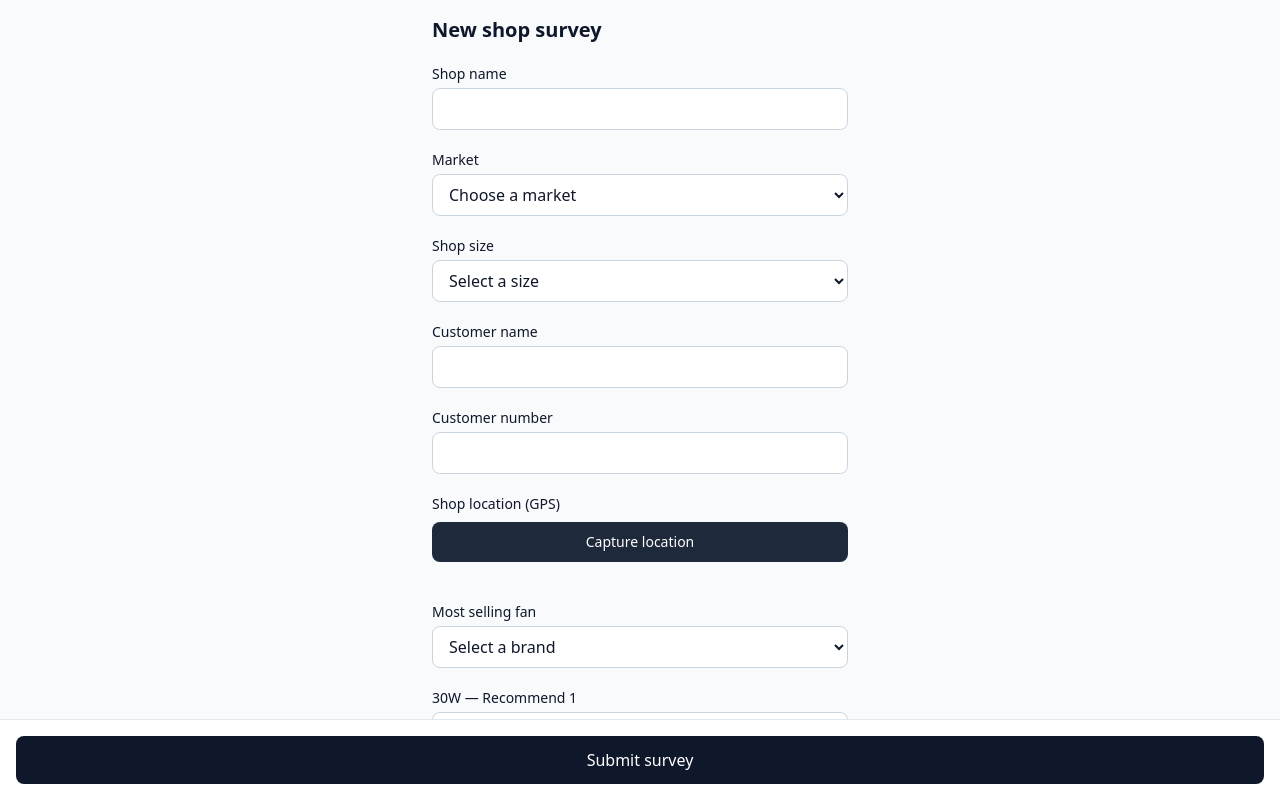
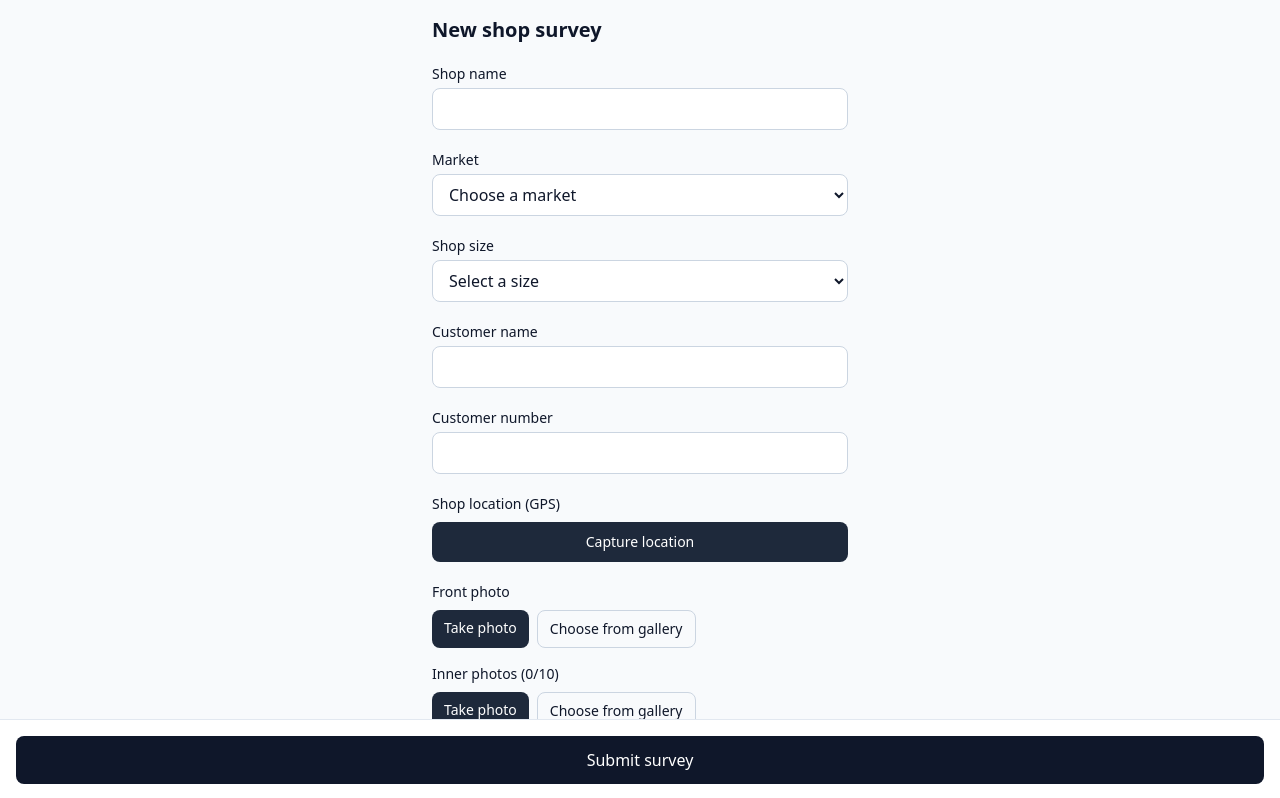
Before and after one commit to abdullahshekha/fans-survey-form, a Next.js app: page /survey/new in a window 1280 px wide. Shown: the top 798 px of the page. Built offline with nearby package versions, Linux system fonts and the light colour scheme.

Commit message:
feat: add camera/gallery photo capture with compression
Co-Authored-By: Claude Sonnet 5 <noreply@anthropic.com>
Claude-Session: https://claude.ai/code/session_01MLkh57YtiPBjQcQNrzVWBW

```diff
--- /dev/null
+++ b/components/form/PhotoCapture.tsx
@@ -0,0 +1,91 @@
+"use client";
+import { useMemo, useRef, useState } from "react";
+import { compressImage } from "@/lib/compression";
+import { MAX_INNER_PHOTOS } from "@/lib/constants";
+
+interface Props {
+  front: File | null;
+  inner: File[];
+  onFrontChange: (f: File | null) => void;
+  onInnerChange: (files: File[]) => void;
+}
+
+function Thumb({ file, onRemove }: { file: File; onRemove: () => void }) {
+  const url = useMemo(() => URL.createObjectURL(file), [file]);
+  return (
+    <div className="relative h-24 w-24 overflow-hidden rounded-lg border border-slate-200">
+      <img src={url} alt={file.name} className="h-full w-full object-cover" onLoad={() => URL.revokeObjectURL(url)} />
+      <button type="button" onClick={onRemove} aria-label={`Remove ${file.name}`}
+        className="absolute right-1 top-1 rounded bg-black/60 px-1.5 text-xs text-white">✕</button>
+    </div>
+  );
+}
+
+export function PhotoCapture({ front, inner, onFrontChange, onInnerChange }: Props) {
+  const [notice, setNotice] = useState("");
+  const busy = useRef(false);
+
+  async function handleFront(files: FileList | null) {
+    if (!files?.[0]) return;
+    onFrontChange(await compressImage(files[0]));
+  }
+
+  async function handleInner(files: FileList | null) {
+    if (!files || busy.current) return;
+    busy.current = true;
+    try {
+      const room = MAX_INNER_PHOTOS - inner.length;
+      if (room <= 0) { setNotice(`You can attach a maximum of ${MAX_INNER_PHOTOS} inner photos.`); return; }
+      const picked = Array.from(files).slice(0, room);
+      if (picked.length < files.length) setNotice(`Only ${room} more inner photo(s) could be added (max ${MAX_INNER_PHOTOS}).`);
+      else setNotice("");
+      const compressed = await Promise.all(picked.map(compressImage));
+      onInnerChange([...inner, ...compressed]);
+    } finally {
+      busy.current = false;
+    }
+  }
+
+  return (
+    <div className="flex flex-col gap-4">
+      <div className="flex flex-col gap-2">
+        <span className="text-sm font-medium">Front photo</span>
+        <div className="flex gap-2">
+          <label className="rounded-lg bg-slate-800 px-3 py-2 text-sm text-white">
+            Take photo
+            <input data-testid="front-camera-input" type="file" accept="image/*" capture="environment" hidden
+              onChange={(e) => handleFront(e.target.files)} />
+          </label>
+          <label className="rounded-lg border border-slate-300 px-3 py-2 text-sm">
+            Choose from gallery
+            <input data-testid="front-gallery-input" type="file" accept="image/*" hidden
+              onChange={(e) => handleFront(e.target.files)} />
+          </label>
+        </div>
+        {front ? <div className="flex"><Thumb file={front} onRemove={() => onFrontChange(null)} /></div> : null}
+      </div>
+
+      <div className="flex flex-col gap-2">
+        <span className="text-sm font-medium">Inner photos ({inner.length}/{MAX_INNER_PHOTOS})</span>
+        <div className="flex gap-2">
+          <label className="rounded-lg bg-slate-800 px-3 py-2 text-sm text-white">
+            Take photo
+            <input data-testid="inner-camera-input" type="file" accept="image/*" capture="environment" hidden
+              onChange={(e) => handleInner(e.target.files)} />
+          </label>
+          <label className="rounded-lg border border-slate-300 px-3 py-2 text-sm">
+            Choose from gallery
+            <input data-testid="inner-gallery-input" type="file" accept="image/*" multiple hidden
+              onChange={(e) => handleInner(e.target.files)} />
+          </label>
+        </div>
+        {notice ? <span role="status" className="text-xs text-amber-700">{notice}</span> : null}
+        <div className="flex flex-wrap gap-2">
+          {inner.map((f, i) => (
+            <Thumb key={`${f.name}-${i}`} file={f} onRemove={() => onInnerChange(inner.filter((_, j) => j !== i))} />
+          ))}
+        </div>
+      </div>
+    </div>
+  );
+}
--- a/components/form/SurveyForm.tsx
+++ b/components/form/SurveyForm.tsx
@@ -3,6 +3,7 @@ import { useState } from "react";
 import { TextField } from "./TextField";
 import { SelectField } from "./SelectField";
 import { GpsCapture } from "./GpsCapture";
+import { PhotoCapture } from "./PhotoCapture";
 import { BRANDS, MARKETS, SHOP_SIZES } from "@/lib/constants";
 import { validateSurvey, type SurveyFormValues, type GpsFix } from "@/lib/validation";
 
@@ -51,7 +52,11 @@ export function SurveyForm({ onSubmit }: { onSubmit: (v: SurveyFormValues) => Pr
       </div>
 
       <div data-region="photos" data-invalid={errors.frontPhoto || errors.innerPhotos ? "true" : undefined}>
-        {/* PhotoCapture slotted in Task 16 */}
+        <PhotoCapture
+          front={v.frontPhoto} inner={v.innerPhotos}
+          onFrontChange={(f) => set("frontPhoto", f)}
+          onInnerChange={(files) => set("innerPhotos", files)}
+        />
         {errors.frontPhoto ? <span role="alert" className="text-xs text-red-600">{errors.frontPhoto}</span> : null}
         {errors.innerPhotos ? <span role="alert" className="block text-xs text-red-600">{errors.innerPhotos}</span> : null}
       </div>
```
Also changed, not shown: 1 other file (tests, documents, lock files or other folders).
